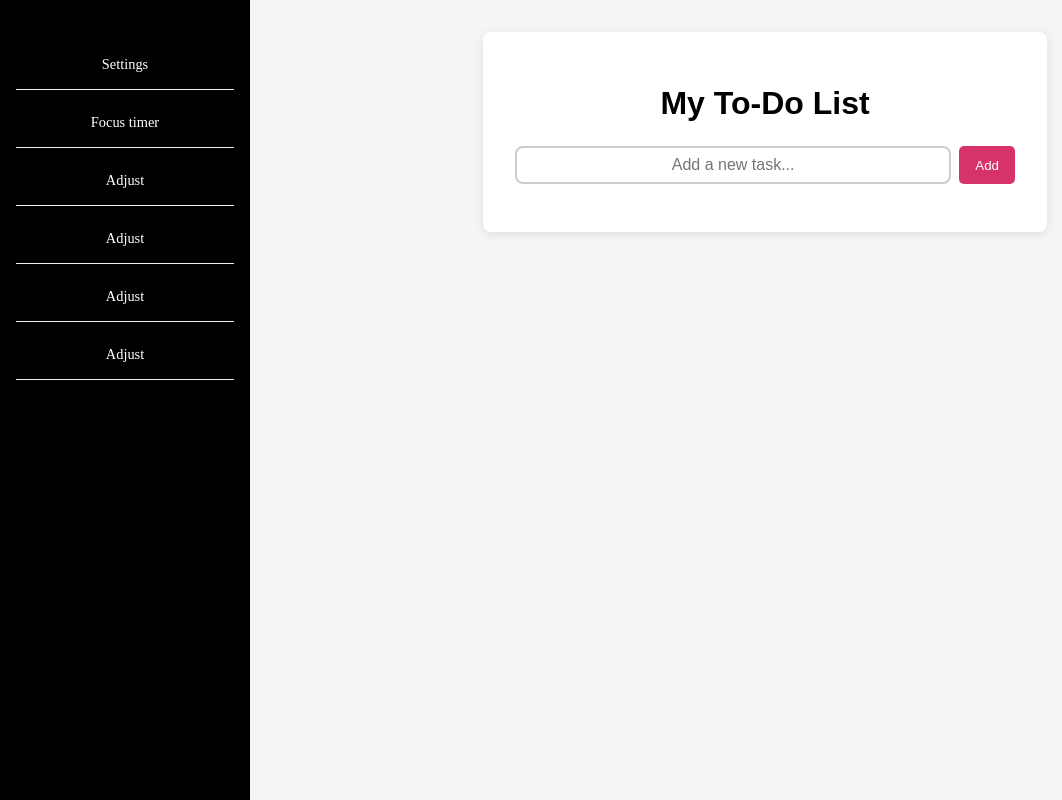
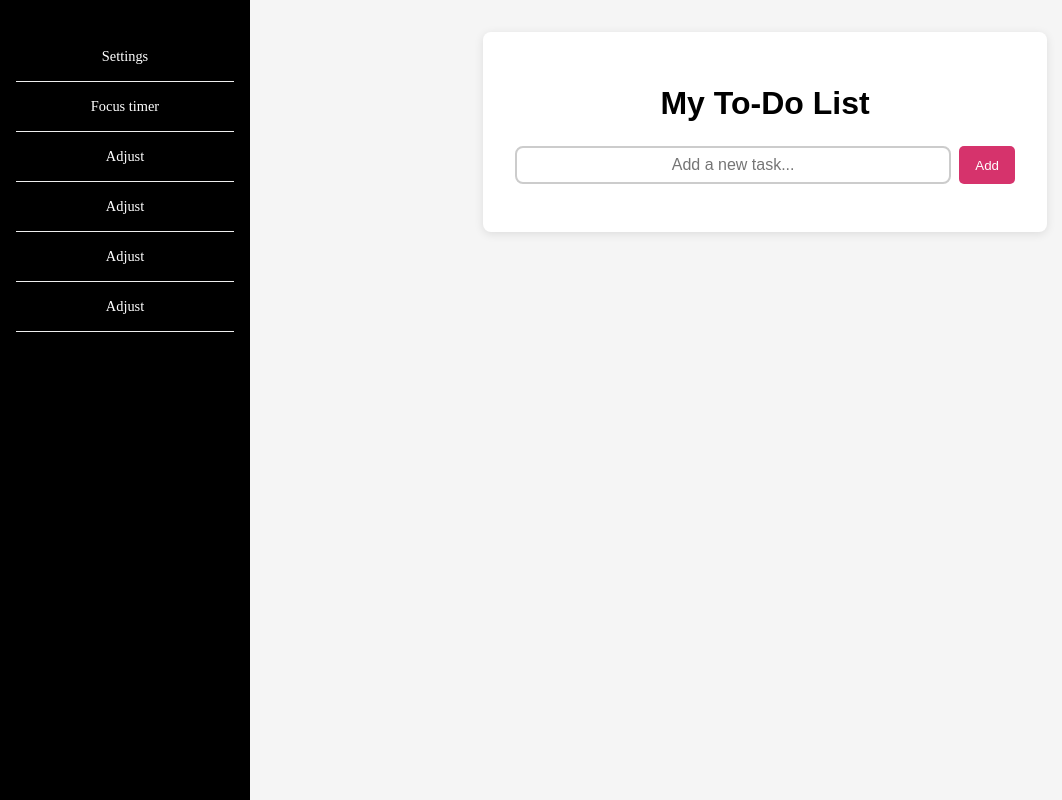
Before and after one commit to GodlyAngel1614/todo-app, a website: page index.html in a window 1280 px wide. Shown: the whole page, without its empty margins (0-1062 px from the left). Drawn offline with Linux system fonts and the light colour scheme; a web font is replaced by a local one.

Commit message:
save
Changed modal and added side menu complete!

```diff
--- a/index.html
+++ b/index.html
@@ -16,12 +16,12 @@
     <div class="layout">
       <div class="side-menu-main-frame">
         <ul>
-          <li>Settings</li>
+          <a>Settings</a>
           <a href="Timer/Timer.html">Focus timer</a>
-          <li>Adjust</li>
-          <li>Adjust</li>
-          <li>Adjust</li>
-          <li>Adjust</li>
+          <a>Adjust</a>
+          <a>Adjust</a>
+          <a>Adjust</a>
+          <a>Adjust</a>
         </ul>
       </div>
 
@@ -38,6 +38,15 @@
     </div>
 
     <script src="script.js"></script>
+  <script type="module">
+    import { animate } from "https://cdn.jsdelivr.net/npm/motion-one/dist/motion.es.js";
+
+    const links = document.querySelectorAll("a");
+
+    links.forEach(link => {
+        animate(link, { rotate: 90 }, { type: "spring", stiffness: 300 });
+    });
+</script>
   </body>
 
 </html>
--- a/style.css
+++ b/style.css
@@ -1,3 +1,5 @@
+
+
 /* -------------------- Base -------------------- */
 body {
   font-family: Arial, Helvetica, sans-serif;
@@ -119,14 +121,21 @@ a {
   text-align: center;
   color: white;
   text-decoration: none;
+  transition: text-shadow 0.5s ease;
 
   cursor: pointer;
 }
 
-a:hover {
-  text-shadow: 5px 10px 10px white;
+@keyframes hover {
+  from {text-shadow: none;}
+  to {text-shadow: 5px 10px 10px white;}
 }
 
+a:hover {
+  animation-name: hover;
+  animation-duration: 0.5s;
+  animation-fill-mode: forwards;
+}
 li {
   display: flex;
   flex-direction: column;
```
